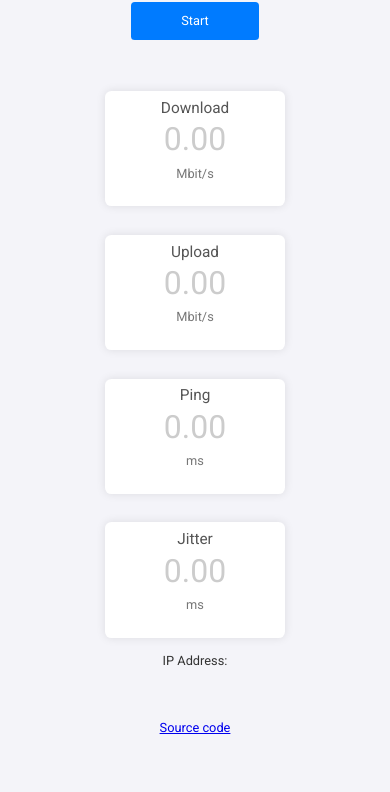
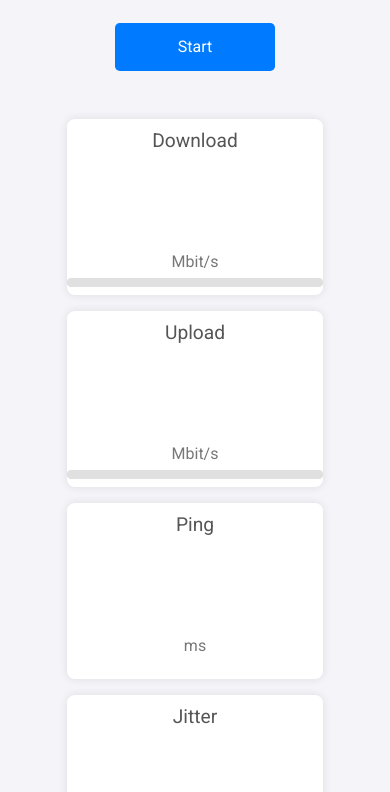
Before and after one commit to mohakramm/SpeedTest, a plain HTML site: page index.html in a window 390 px wide. Shown: the part 84-876 px from the top of the page. Before the commit the page ends 844 px from the top, so only its background shows below. Drawn offline with Linux system fonts and the light colour scheme; a web font is replaced by a local one.

Commit message:
Update index.html

```diff
--- a/index.html
+++ b/index.html
@@ -1,228 +1,69 @@
 <!DOCTYPE html>
-<html>
+<html lang="en">
 <head>
-<meta charset="UTF-8" />
-<meta name="viewport" content="width=device-width, initial-scale=1, shrink-to-fit=no, user-scalable=no" />
-<title>LibreSpeed</title>
+<meta charset="UTF-8">
+<meta name="viewport" content="width=device-width, initial-scale=1.0, shrink-to-fit=no">
+<title>Internet Speed Test</title>
 <link rel="shortcut icon" href="favicon.ico">
-<link rel="preconnect" href="https://fonts.googleapis.com">
-<link href="https://fonts.googleapis.com/css2?family=Roboto:wght@400;700&family=Open+Sans:wght@400;700&family=Noto+Color+Emoji&display=swap" rel="stylesheet">
-<script type="text/javascript" src="speedtest.js"></script>
-<script type="text/javascript">
-
-//INITIALIZE SPEEDTEST
-var s=new Speedtest(); //create speedtest object
-s.setParameter("telemetry_level","basic"); //enable telemetry
-
-s.onupdate=function(data){ //callback to update data in UI
-    I("ip").textContent=data.clientIp;
-    I("dlText").textContent=(data.testState==1&&data.dlStatus==0)?"...":data.dlStatus;
-    I("ulText").textContent=(data.testState==3&&data.ulStatus==0)?"...":data.ulStatus;
-    I("pingText").textContent=data.pingStatus;
-    I("jitText").textContent=data.jitterStatus;
-}
-s.onend=function(aborted){ //callback for test ended/aborted
-    I("startStopBtn").className=""; //show start button again
-    if(aborted){ //if the test was aborted, clear the UI and prepare for new test
-        initUI();
-    } else {
-        // Check if download speed is greater than 50 Mbit/s
-        var dlSpeed = parseFloat(I("dlText").textContent);
-        if (dlSpeed > 50) {
-            I("speedMessage").textContent = "📽️👍";
-        } else {
-            I("speedMessage").textContent = "🙄";
-        }
-    }
-}
-
-function startStop(){ //start/stop button pressed
-    if(s.getState()==3){
-        //speedtest is running, abort
-        s.abort();
-    }else{
-        //test is not running, begin
-        s.start();
-        I("startStopBtn").className="running";
-    }
-}
-
-//function to (re)initialize UI
-function initUI(){
-    I("dlText").textContent="";
-    I("ulText").textContent="";
-    I("pingText").textContent="";
-    I("jitText").textContent="";
-    I("ip").textContent="";
-}
-
-function I(id){return document.getElementById(id);}
-
-// Automatically start the test when the page loads
-window.onload = function() {
-    startStop();
-}
-</script>
-
-<style type="text/css">
-    html,body{
-        border:none; padding:0; margin:0;
-        background:#f4f4f9;
-        color:#333;
-        font-family:"Roboto",sans-serif;
-    }
-    body{
-        text-align:center;
-    }
-    h1{
-        color:#333;
-        margin-top:1em;
-    }
-    #startStopBtn{
-        display:inline-block;
-        margin:1em auto;
-        color:#fff;
-        background-color:#007bff;
-        border:none;
-        border-radius:0.3em;
-        transition:all 0.3s;
-        box-sizing:border-box;
-        width:10em; height:3em;
-        line-height:3em;
-        cursor:pointer;
-        box-shadow: 0 0 0 rgba(0,0,0,0.1), inset 0 0 0 rgba(0,0,0,0.1);
-        font-size:1em;
-    }
-    #startStopBtn:hover{
-        background-color:#0056b3;
-    }
-    #startStopBtn.running{
-        background-color:#dc3545;
-    }
-    #startStopBtn:before{
-        content:"Start";
-    }
-    #startStopBtn.running:before{
-        content:"Abort";
-    }
-    #test{
-        margin-top:2em;
-        margin-bottom:4em;
-    }
-    div.testArea{
-        display:inline-block;
-        width:14em;
-        height:9em;
-        position:relative;
-        box-sizing:border-box;
-        margin:1em;
-        background:#fff;
-        border-radius:0.5em;
-        box-shadow:0 0 10px rgba(0,0,0,0.1);
-        padding:1em;
-    }
-    div.testName{
-        position:absolute;
-        top:0.5em; left:0;
-        width:100%;
-        font-size:1.2em;
-        z-index:9;
-        color:#555;
-    }
-    div.meterText{
-        position:absolute;
-        bottom:1.5em; left:0;
-        width:100%;
-        font-size:2.5em;
-        z-index:9;
-        color:#007bff;
-    }
-    div.testConclusion{
-        position:absolute;
-        bottom:2em; left:0;
-        width:100%;
-        font-size:5em;
-        z-index:9;
-        color:#333;
-	text-shadow:0 0 10px #888;
-    }
-    #dlText{
-        color:#007bff;
-    }
-    #ulText{
-        color:#28a745;
-    }
-    #pingText,#jitText{
-        color:#dc3545;
-    }
-    div.meterText:empty:before{
-        color:#ccc !important;
-        content:"0.00";
-    }
-    div.unit{
-        position:absolute;
-        bottom:2em; left:0;
-        width:100%;
-        z-index:9;
-        color:#777;
-    }
-    div.testGroup{
-        display:inline-block;
-    }
-    @media all and (max-width:65em){
-        body{
-            font-size:1.5vw;
-        }
-    }
-    @media all and (max-width:40em){
-        body{
-            font-size:0.8em;
-        }
-        div.testGroup{
-            display:block;
-            margin: 0 auto;
-        }
-    }
-
-</style>
+<link href="https://fonts.googleapis.com/css2?family=Roboto:wght@400;700&display=swap" rel="stylesheet">
+<link rel="stylesheet" href="style.css">
+<script src="speedtest.js"></script>
+<script src="script.js" defer></script>
 </head>
 <body>
-<h1>LibreSpeed</h1>
+
+<div class="container">
+    <h1>Internet Speed Test</h1>
+
+    <!-- Start/Abort button -->
     <div id="startStopBtn" onclick="startStop()"></div>
+
+    <!-- Test area -->
     <div id="test">
+
+        <!-- Download & Upload -->
         <div class="testGroup">
             <div class="testArea">
                 <div class="testName">Download</div>
-            <div id="dlText" class="meterText"></div>
+                <div id="dlText" class="meterText">0.00</div>
+                <div class="progress-container">
+                    <div id="dlBar" class="progress-bar"></div>
+                </div>
                 <div class="unit">Mbit/s</div>
             </div>
             <div class="testArea">
                 <div class="testName">Upload</div>
-            <div id="ulText" class="meterText"></div>
+                <div id="ulText" class="meterText">0.00</div>
+                <div class="progress-container">
+                    <div id="ulBar" class="progress-bar"></div>
+                </div>
                 <div class="unit">Mbit/s</div>
             </div>
         </div>
+
+        <!-- Ping & Jitter -->
         <div class="testGroup">
             <div class="testArea">
                 <div class="testName">Ping</div>
-            <div id="pingText" class="meterText"></div>
+                <div id="pingText" class="meterText">0</div>
                 <div class="unit">ms</div>
             </div>
             <div class="testArea">
                 <div class="testName">Jitter</div>
-            <div id="jitText" class="meterText"></div>
+                <div id="jitText" class="meterText">0</div>
                 <div class="unit">ms</div>
             </div>
         </div>
-    <div id="speedMessage" class="testConclusion">
+
+        <!-- Speed Ranking -->
+        <div id="speedMessage" class="testConclusion"></div>
+
+        <!-- User IP -->
+        <div id="ipArea">IP Address: <span id="ip"></span></div>
     </div>
-    <div id="ipArea">
-        IP Address: <span id="ip"></span>
+
+    <a href="https://github.com/librespeed/speedtest" target="_blank">Source code</a>
 </div>
-</div>
-<a href="https://github.com/librespeed/speedtest">Source code</a>
-<script type="text/javascript">
-    initUI();
-</script>
+
 </body>
 </html>
```
Lines whose indentation alone changed are shown as unchanged.
